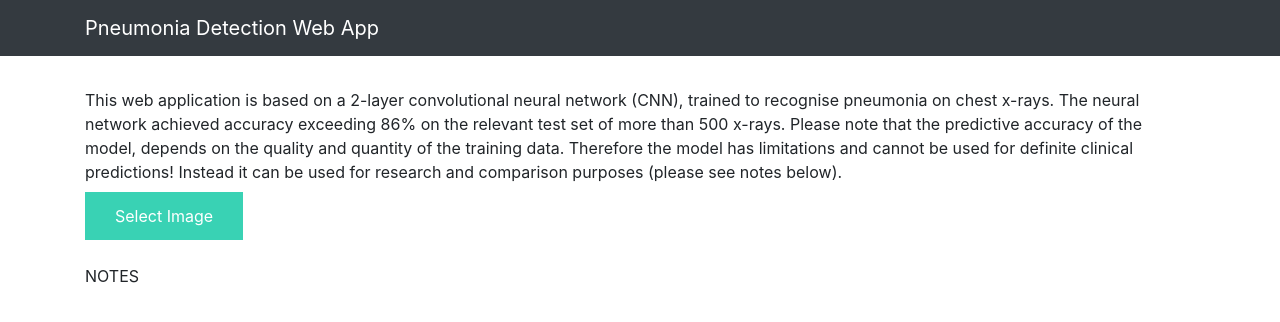
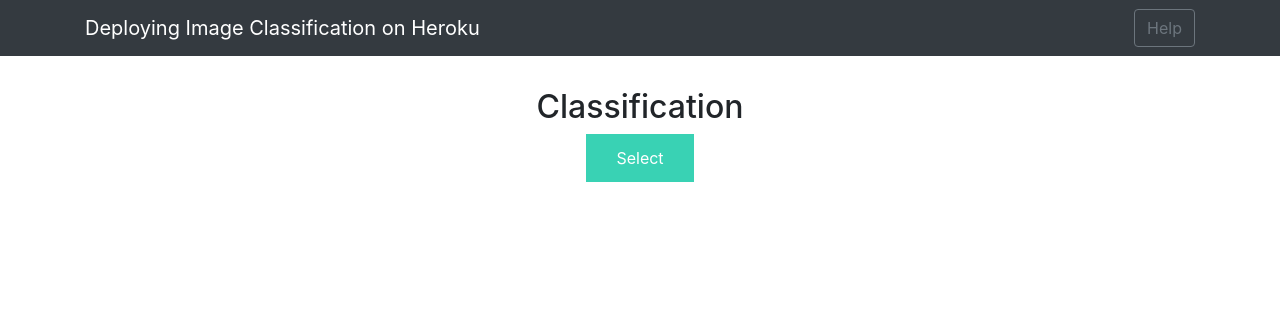
Before and after one commit to bharathpawar/lungs-webapp, a Flask app: page / in a window 1280 px wide. Shown: the top 322 px of the page. Run offline with Flask 2, Linux system fonts and the light colour scheme; some libraries are stand-ins or nearby versions.

Commit message:
maybe last

```diff
--- a/app.py
+++ b/app.py
@@ -14,35 +14,35 @@ from keras.preprocessing import image
 # Flask utils
 from flask import Flask, redirect, url_for, request, render_template
 from werkzeug.utils import secure_filename
-from gevent.wsgi import WSGIServer
+from gevent.pywsgi import WSGIServer
 
 # Define a flask app
 app = Flask(__name__)
 
 # Model saved with Keras model.save()
-MODEL_PATH = 'models/xray_model.h5'
-
-# Load your trained model
+MODEL_PATH = 'models/model_resnet.h5'
+print(" MODEL_PATH :",MODEL_PATH)
+#Load your trained model
 model = load_model(MODEL_PATH)
-# model._make_predict_function()          # Necessary to make everything ready to run on the GPU ahead of time
+#model._make_predict_function()          # Necessary to make everything ready to run on the GPU ahead of time
 print('Model loaded. Start serving...')
-
 
 # You can also use pretrained model from Keras
 # Check https://keras.io/applications/
-# from keras.applications.resnet50 import ResNet50
-# model = ResNet50(weights='imagenet')
-# print('Model loaded. Check http://127.0.0.1:5000/')
-
+#from keras.applications.resnet50 import ResNet50
+#model = ResNet50(weights='imagenet')
+#print('Model loaded. Check http://127.0.0.1:5000/')
 
 def model_predict(img_path, model):
-    img = image.load_img(img_path, target_size=(200, 200))  # target_size must agree with what the trained model expects!!
-
+    img = image.load_img(img_path, target_size=(200, 200))
     # Preprocessing the image
-    img = image.img_to_array(img)
-    img = np.expand_dims(img, axis=0)
-
-    preds = model.predict(img)
+    x = image.img_to_array(img)
+    # x = np.true_divide(x, 255)
+    x = np.expand_dims(x, axis=0)
+    # Be careful how your trained model deals with the input
+    # otherwise, it won't make correct prediction!
+    x = preprocess_input(x, mode='caffe')
+    preds = model.predict(x)
     return preds
 
 
@@ -57,7 +57,6 @@ def upload():
     if request.method == 'POST':
         # Get the file from post request
         f = request.files['file']
-
         # Save the file to ./uploads
         basepath = os.path.dirname(__file__)
         file_path = os.path.join(
@@ -66,10 +65,9 @@ def upload():
 
         # Make prediction
         preds = model_predict(file_path, model)
-        os.remove(file_path)  # removes file from the server after prediction has been returned
-
+        os.remove(file_path)#removes file from the server after prediction has been returned
         # Arrange the correct return according to the model.
-        # In this model 1 is Pneumonia and 0 is Normal.
+		# In this model 1 is Pneumonia and 0 is Normal.
         str1 = 'Pneumonia'
         str2 = 'Normal'
         if preds == 1:
@@ -78,8 +76,10 @@ def upload():
             return str2
     return None
 
-    # this section is used by gunicorn to serve the app on Heroku
-
-
+    #this section is used by gunicorn to serve the app on Heroku
 if __name__ == '__main__':
-    app.run()
+        app.run()
+    #uncomment this section to serve the app locally with gevent at:  http://localhost:5000
+    # Serve the app with gevent
+    #http_server = WSGIServer(('', 5000), app)
+    #http_server.serve_forever()
--- a/templates/base.html
+++ b/templates/base.html
@@ -1,10 +1,16 @@
 <html lang="en">
 
 <head>
+    <style>
+        .container {
+            width: 75%;
+            margin-left: auto;
+            margin-right: auto;
+    </style>
     <meta charset="UTF-8">
     <meta name="viewport" content="width=device-width, initial-scale=1.0">
     <meta http-equiv="X-UA-Compatible" content="ie=edge">
-    <title>Pneumonia Detection Web App</title>
+    <title>Heroku Deployment</title>
     <link href="https://cdn.bootcss.com/bootstrap/4.0.0/css/bootstrap.min.css" rel="stylesheet">
     <script src="https://cdn.bootcss.com/popper.js/1.12.9/umd/popper.min.js"></script>
     <script src="https://cdn.bootcss.com/jquery/3.3.1/jquery.min.js"></script>
@@ -15,7 +21,8 @@
 <body>
     <nav class="navbar navbar-dark bg-dark">
         <div class="container">
-            <a class="navbar-brand" href="#">Pneumonia Detection Web App</a>
+            <a class="navbar-brand" href="#"> Deploying Image Classification on Heroku </a>
+            <button class="btn btn-outline-secondary my-2 my-sm-0" type="submit">Help</button>
         </div>
     </nav>
     <div class="container">
--- a/templates/index.html
+++ b/templates/index.html
@@ -1,20 +1,19 @@
 {% extends "base.html" %} {% block content %}
-
-<body>
-This web application is based on a 2-layer convolutional neural network (CNN), trained to recognise pneumonia on chest x-rays. The neural network achieved accuracy exceeding 86% on the relevant test set of more than 500 x-rays. Please note that the predictive accuracy of the model, depends on the quality and quantity of the training data. Therefore the model has limitations and cannot be used for definite clinical predictions! Instead it can be used for research and comparison purposes (please see notes below).
-</body>
-
-<h2></h2>
+<style>
+h2 {text-align: center;}
+p {text-align: center;}
+</style>
+<h2>Classification</h2>
 
 <div>
-    <form id="upload-file" method="post" enctype="multipart/form-data">
+    <form align="center" id="upload-file" method="post" enctype="multipart/form-data">
         <label for="imageUpload" class="upload-label">
-            Select Image
+            Select
         </label>
         <input type="file" name="file" id="imageUpload" accept=".png, .jpg, .jpeg">
     </form>
 
-    <div class="image-section" style="display:none;">
+    <div align="center" class="image-section" style="display:none;">
         <div class="img-preview">
             <div id="imagePreview">
             </div>
@@ -26,14 +25,10 @@ This web application is based on a 2-layer convolutional neural network (CNN), t
 
     <div class="loader" style="display:none;"></div>
 
-    <h3 id="result">
+    <h3 align="center" id="result">
         <span> </span>
     </h3>
 
 </div>
-<body>
-NOTES
-<ul>
-</ul>
-</body>
+
 {% endblock %}
```
